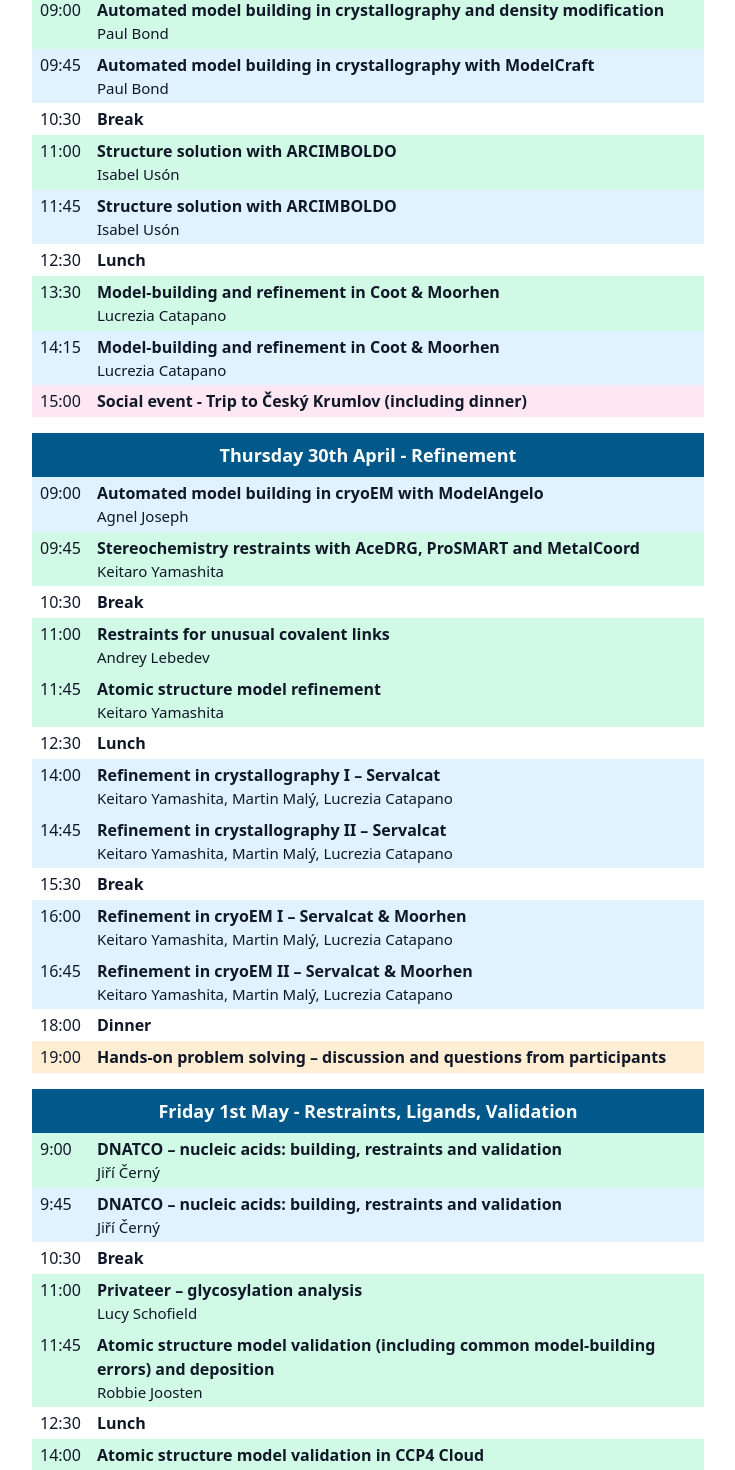
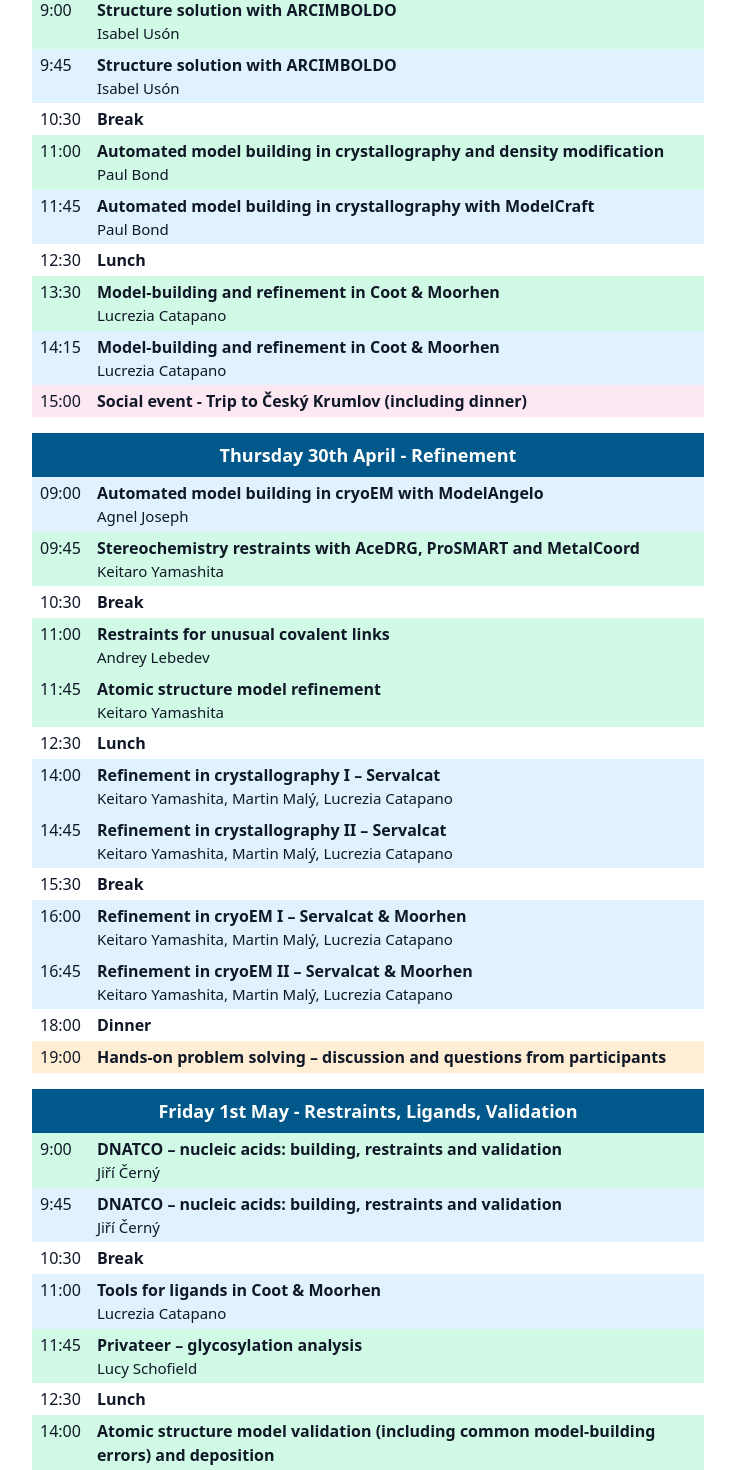
Before and after one commit to ccp4/central-european-workshop, a React (Vite) app: page /#/programme in a window 1280 px wide. Shown: the part 1880-3350 px from the top of the page, without its empty margins (0-735 px from the left). Built offline with nearby package versions, Linux system fonts and the light colour scheme.

Commit message:
Friday programme

```diff
--- a/src/code/sessions.ts
+++ b/src/code/sessions.ts
@@ -123,7 +123,7 @@
       title: "CCP4 graphical user interfaces",
       type: "Lecture",
       time: "16:45",
-      speakers: [eugene_krissinel, maria_fando],
+      speakers: [maria_fando, paul_bond],
     },
     {
       title: "Flash introduction talks by participants, part II",
@@ -194,29 +194,29 @@
   title: "Wednesday 29th April - Model Building",
   sessions: [
     {
+      title: "Structure solution with ARCIMBOLDO",
+      type: "Lecture",
+      time: "9:00",
+      speakers: [isabel_uson],
+    },
+    {
+      title: "Structure solution with ARCIMBOLDO",
+      type: "Tutorial",
+      time: "9:45",
+      speakers: [isabel_uson],
+    },
+    { title: "Break", time: "10:30", type: "Break" },
+    {
       title: "Automated model building in crystallography and density modification",
       type: "Lecture",
-      time: "09:00",
+      time: "11:00",
       speakers: [paul_bond],
     },
     {
       title: "Automated model building in crystallography with ModelCraft",
       type: "Tutorial",
-      time: "09:45",
+      time: "11:45",
       speakers: [paul_bond],
-    },
-    { title: "Break", time: "10:30", type: "Break" },
-    {
-      title: "Structure solution with ARCIMBOLDO",
-      type: "Lecture",
-      time: "11:00",
-      speakers: [isabel_uson],
-    },
-    {
-      title: "Structure solution with ARCIMBOLDO",
-      type: "Tutorial",
-      time: "11:45",
-      speakers: [isabel_uson],
     },
     { title: "Lunch", type: "Meal", time: "12:30" },
     {
@@ -315,30 +315,31 @@
     },
     { title: "Break", time: "10:30", type: "Break" },
     {
+      title: "Tools for ligands in Coot & Moorhen",
+      type: "Tutorial",
+      time: "11:00",
+      speakers: [lucrezia_catapano],
+    },
+    {
       title: "Privateer – glycosylation analysis",
       type: "Lecture",
-      time: "11:00",
+      time: "11:45",
       speakers: [lucy_schofield],
     },
+    { title: "Lunch", type: "Meal", time: "12:30" },
     {
       title: "Atomic structure model validation (including common model-building errors) and deposition",
       type: "Lecture",
-      time: "11:45",
+      time: "14:00",
       speakers: [robbie_joosten],
     },
-    { title: "Lunch", type: "Meal", time: "12:30" },
     {
-      title: "Atomic structure model validation in CCP4 Cloud",
+      title: "Preserving your data with CCP4 Cloud, PDB deposition and project archiving",
       type: "Lecture",
-      time: "14:00",
+      time: "14:45",
       speakers: [maria_fando, eugene_krissinel],
     },
-    {
-      title: "Tools for ligands in Coot & Moorhen",
-      type: "Tutorial",
-      time: "14:45",
-      speakers: [lucrezia_catapano],
-    },
+
       { title: "Break", time: "15:30", type: "Break" },
     {
       title: "Structural bioinformatics workshop using Python",
@@ -391,28 +392,22 @@
     {
       title: "Molecular graphics",
       type: "Tutorial",
-      time: "10:45",
+      time: "11:00",
       speakers: [lucrezia_catapano],
-    },
-      {
-      title: "PDB deposition using CCP4 Cloud",
-      type: "Lecture",
-      time: "11:30",
-      speakers: [maria_fando, eugene_krissinel],
     },
       {
       title: "Structure alignment and superposition",
       type: "Lecture",
-      time: "12:00",
+      time: "11:45",
       speakers: [petr_kolenko],
     },
     {
       title: "Closing remarks",
       type: "Other",
-      time: "12:15",
+      time: "12:00",
       speakers: [martin_maly],
     },
-    { title: "Lunch (note there is a bus service at 13:45 from Nové Hrady to České Budějovice)", type: "Meal", time: "12:30" },
+    { title: "Lunch (note there is a bus service at 13:45 from Nové Hrady to České Budějovice)", type: "Meal", time: "12:15" },
   ],
 };
 
```
